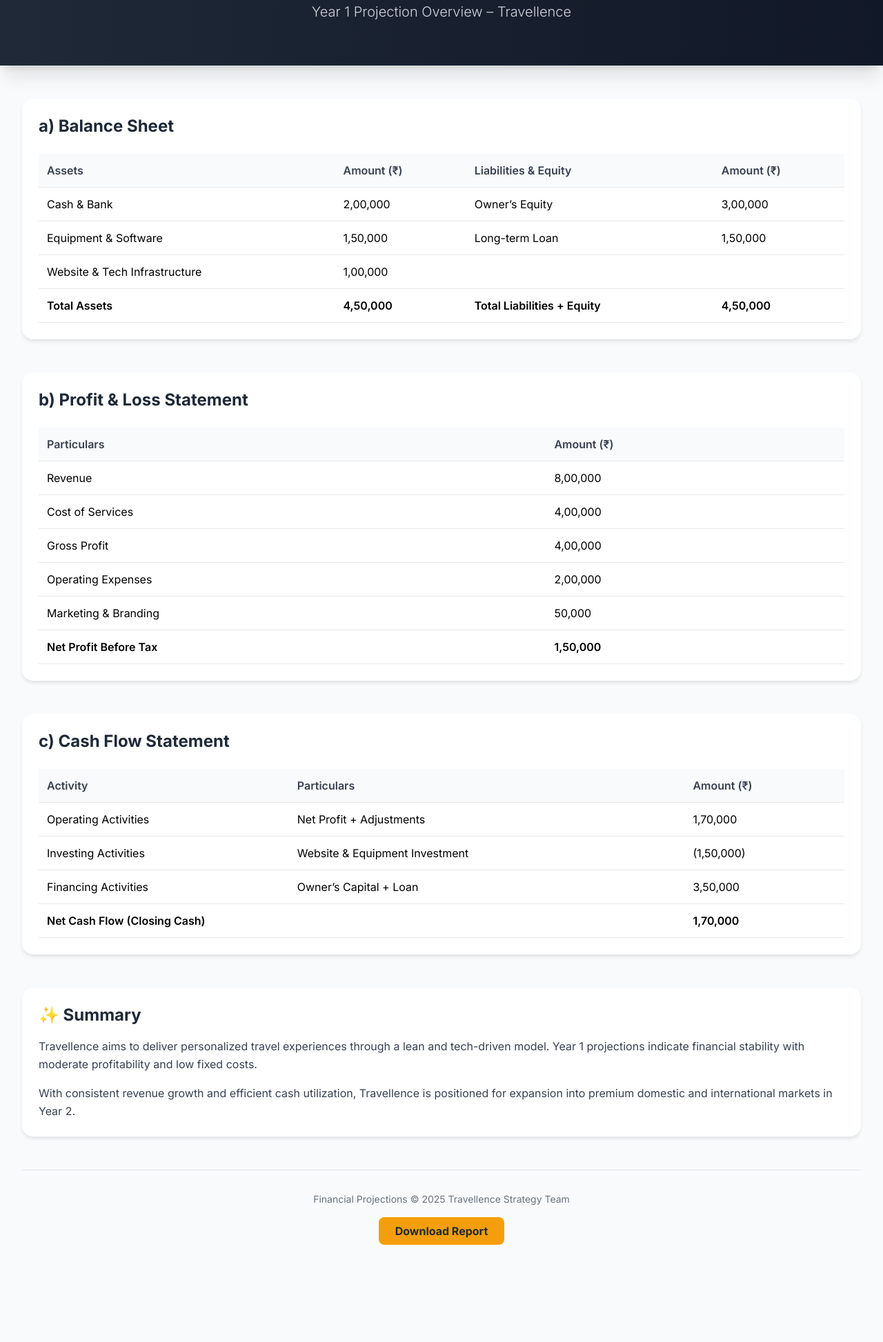
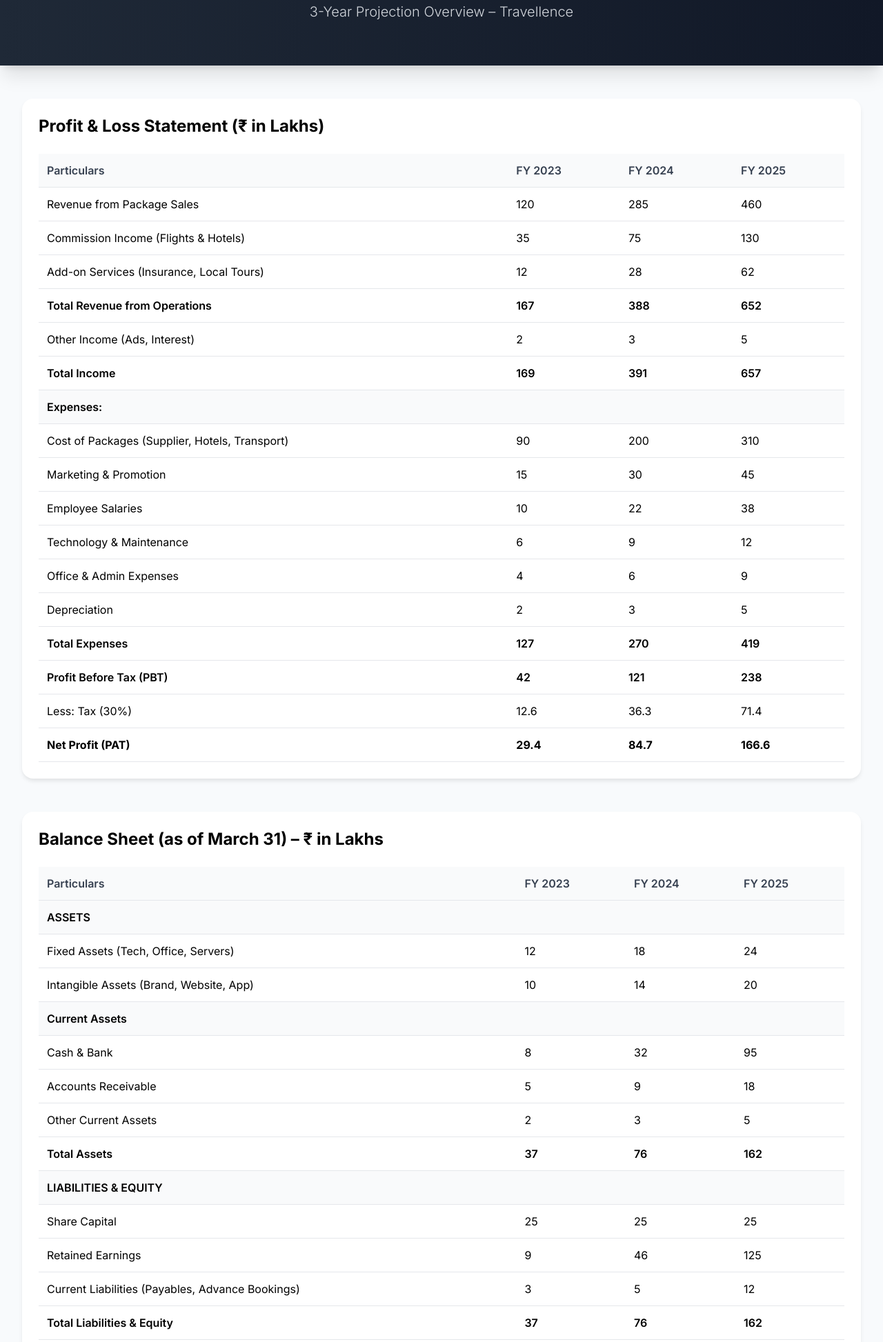
Before and after one commit to shrutipillaii/TRAVELLENCE, a plain HTML site: page financial_analysis.html in a window 1280 px wide. Shown: the part 193-2139 px from the top of the page at 69% size. Before the commit the page ends 2046 px from the top, so only its background shows below. Drawn offline with nearby package versions, Linux system fonts and the light colour scheme.

Commit message:
first commit

```diff
--- a/financial_analysis.html
+++ b/financial_analysis.html
@@ -1,11 +1,12 @@
 <!DOCTYPE html>
 <html lang="en">
 <head>
-    <meta charset="UTF-8">
-    <meta name="viewport" content="width=device-width, initial-scale=1.0">
+  <meta charset="UTF-8" />
+  <meta name="viewport" content="width=device-width, initial-scale=1.0" />
   <title>Financial Statements - Travellence</title>
-    <!-- Load Tailwind CSS -->
   <script src="https://cdn.tailwindcss.com"></script>
+  <!-- Add html2pdf.js -->
+  <script src="https://cdnjs.cloudflare.com/ajax/libs/html2pdf.js/0.9.3/html2pdf.bundle.min.js"></script>
   <style>
     @import url('https://fonts.googleapis.com/css2?family=Inter:wght@100..900&display=swap');
     html { scroll-behavior: smooth; }
@@ -28,32 +29,15 @@
     th, td { padding: 0.75rem; text-align: left; border-bottom: 1px solid #e5e7eb; }
     th { background-color: #f9fafb; font-weight: 600; color: #374151; }
   </style>
-    <script>
-        tailwind.config = {
-            theme: {
-                extend: {
-                    colors: {
-                        'trav-dark-blue': '#1f2937',
-                        'trav-gold': '#f59e0b',
-                        'trav-light': '#f8fafc',
-                    }
-                }
-            }
-        }
-    </script>
 </head>
+
 <body class="min-h-screen">
-    <!-- Header -->
   <header class="hero-bg text-white shadow-xl">
     <div class="max-w-7xl mx-auto px-4 sm:px-6 lg:px-8">
       <nav class="flex justify-between items-center py-5">
         <div class="flex items-center space-x-3">
-                    <div class="w-10 h-10 rounded-xl bg-trav-gold flex items-center justify-center font-extrabold text-trav-dark-blue text-lg shadow-md">
-                        TL
-                    </div>
-                    <div class="text-2xl font-black tracking-wider text-white">
-                        TRAVELLENCE
-                    </div>
+          <div class="w-10 h-10 rounded-xl bg-trav-gold flex items-center justify-center font-extrabold text-trav-dark-blue text-lg shadow-md">TL</div>
+          <div class="text-2xl font-black tracking-wider text-white">TRAVELLENCE</div>
         </div>
         <div class="hidden md:flex space-x-8 text-base font-medium">
           <a href="index.html" class="hover:text-trav-gold transition duration-200">Home</a>
@@ -64,142 +48,167 @@
           <a href="competitive_analysis.html" target="_blank" class="hover:text-trav-gold transition duration-200">Competitive Analysis</a>
           <a href="#" class="hover:text-trav-gold transition duration-200">Contact</a>
         </div>
-                <button class="md:hidden text-2xl p-2 rounded-lg hover:bg-white hover:bg-opacity-10 transition">
-                    &#9776;
-                </button>
       </nav>
       <div class="text-center pt-10 pb-16">
         <h1 class="text-4xl sm:text-6xl font-extrabold mb-4">
           Financial <span class="text-trav-gold">Statements</span>
         </h1>
         <p class="text-xl text-gray-300 font-light">
-                    Year 1 Projection Overview – Travellence
+          3-Year Projection Overview – Travellence
         </p>
       </div>
     </div>
   </header>
 
-    <!-- Main Content -->
   <main id="financials" class="max-w-7xl mx-auto px-4 sm:px-6 lg:px-8 py-12 space-y-12">
 
-        <!-- Balance Sheet -->
+        <!-- Profit & Loss Statement -->
         <section class="chart-card">
-            <h2 class="text-2xl font-bold text-trav-dark-blue mb-6">a) Balance Sheet</h2>
+            <h2 class="text-2xl font-bold text-trav-dark-blue mb-6">Profit & Loss Statement (₹ in Lakhs)</h2>
             <div class="overflow-x-auto">
                 <table>
                     <thead>
                         <tr>
-                            <th>Assets</th>
-                            <th>Amount (₹)</th>
-                            <th>Liabilities & Equity</th>
-                            <th>Amount (₹)</th>
+                            <th>Particulars</th>
+                            <th>FY 2023</th>
+                            <th>FY 2024</th>
+                            <th>FY 2025</th>
                         </tr>
                     </thead>
                     <tbody>
-                        <tr>
-                            <td>Cash & Bank</td>
-                            <td>2,00,000</td>
-                            <td>Owner’s Equity</td>
-                            <td>3,00,000</td>
-                        </tr>
-                        <tr>
-                            <td>Equipment & Software</td>
-                            <td>1,50,000</td>
-                            <td>Long-term Loan</td>
-                            <td>1,50,000</td>
-                        </tr>
-                        <tr>
-                            <td>Website & Tech Infrastructure</td>
-                            <td>1,00,000</td>
-                            <td></td>
-                            <td></td>
-                        </tr>
-                        <tr class="font-semibold">
-                            <td>Total Assets</td>
-                            <td>4,50,000</td>
-                            <td>Total Liabilities + Equity</td>
-                            <td>4,50,000</td>
-                        </tr>
+                        <tr><td>Revenue from Package Sales</td><td>120</td><td>285</td><td>460</td></tr>
+                        <tr><td>Commission Income (Flights & Hotels)</td><td>35</td><td>75</td><td>130</td></tr>
+                        <tr><td>Add-on Services (Insurance, Local Tours)</td><td>12</td><td>28</td><td>62</td></tr>
+                        <tr class="font-semibold border-t"><td>Total Revenue from Operations</td><td>167</td><td>388</td><td>652</td></tr>
+                        <tr><td>Other Income (Ads, Interest)</td><td>2</td><td>3</td><td>5</td></tr>
+                        <tr class="font-semibold border-t"><td>Total Income</td><td>169</td><td>391</td><td>657</td></tr>
+                        <tr class="bg-gray-50 font-semibold"><td colspan="4">Expenses:</td></tr>
+                        <tr><td>Cost of Packages (Supplier, Hotels, Transport)</td><td>90</td><td>200</td><td>310</td></tr>
+                        <tr><td>Marketing & Promotion</td><td>15</td><td>30</td><td>45</td></tr>
+                        <tr><td>Employee Salaries</td><td>10</td><td>22</td><td>38</td></tr>
+                        <tr><td>Technology & Maintenance</td><td>6</td><td>9</td><td>12</td></tr>
+                        <tr><td>Office & Admin Expenses</td><td>4</td><td>6</td><td>9</td></tr>
+                        <tr><td>Depreciation</td><td>2</td><td>3</td><td>5</td></tr>
+                        <tr class="font-semibold border-t"><td>Total Expenses</td><td>127</td><td>270</td><td>419</td></tr>
+                        <tr class="font-semibold"><td>Profit Before Tax (PBT)</td><td>42</td><td>121</td><td>238</td></tr>
+                        <tr><td>Less: Tax (30%)</td><td>12.6</td><td>36.3</td><td>71.4</td></tr>
+                        <tr class="font-bold text-trav-dark-blue"><td>Net Profit (PAT)</td><td>29.4</td><td>84.7</td><td>166.6</td></tr>
                     </tbody>
                 </table>
             </div>
         </section>
 
-        <!-- Profit & Loss -->
+        <!-- Balance Sheet -->
         <section class="chart-card">
-            <h2 class="text-2xl font-bold text-trav-dark-blue mb-6">b) Profit & Loss Statement</h2>
+            <h2 class="text-2xl font-bold text-trav-dark-blue mb-6">Balance Sheet (as of March 31) – ₹ in Lakhs</h2>
             <div class="overflow-x-auto">
                 <table>
                     <thead>
                         <tr>
                             <th>Particulars</th>
-                            <th>Amount (₹)</th>
+                            <th>FY 2023</th>
+                            <th>FY 2024</th>
+                            <th>FY 2025</th>
                         </tr>
                     </thead>
                     <tbody>
-                        <tr><td>Revenue</td><td>8,00,000</td></tr>
-                        <tr><td>Cost of Services</td><td>4,00,000</td></tr>
-                        <tr><td>Gross Profit</td><td>4,00,000</td></tr>
-                        <tr><td>Operating Expenses</td><td>2,00,000</td></tr>
-                        <tr><td>Marketing & Branding</td><td>50,000</td></tr>
-                        <tr class="font-semibold"><td>Net Profit Before Tax</td><td>1,50,000</td></tr>
+                        <tr class="bg-gray-50 font-semibold"><td colspan="4">ASSETS</td></tr>
+                        <tr><td>Fixed Assets (Tech, Office, Servers)</td><td>12</td><td>18</td><td>24</td></tr>
+                        <tr><td>Intangible Assets (Brand, Website, App)</td><td>10</td><td>14</td><td>20</td></tr>
+                        <tr class="bg-gray-50 font-semibold"><td colspan="4">Current Assets</td></tr>
+                        <tr><td>Cash & Bank</td><td>8</td><td>32</td><td>95</td></tr>
+                        <tr><td>Accounts Receivable</td><td>5</td><td>9</td><td>18</td></tr>
+                        <tr><td>Other Current Assets</td><td>2</td><td>3</td><td>5</td></tr>
+                        <tr class="font-semibold border-t"><td>Total Assets</td><td>37</td><td>76</td><td>162</td></tr>
+
+                        <tr class="bg-gray-50 font-semibold"><td colspan="4">LIABILITIES & EQUITY</td></tr>
+                        <tr><td>Share Capital</td><td>25</td><td>25</td><td>25</td></tr>
+                        <tr><td>Retained Earnings</td><td>9</td><td>46</td><td>125</td></tr>
+                        <tr><td>Current Liabilities (Payables, Advance Bookings)</td><td>3</td><td>5</td><td>12</td></tr>
+                        <tr class="font-semibold border-t"><td>Total Liabilities & Equity</td><td>37</td><td>76</td><td>162</td></tr>
                     </tbody>
                 </table>
             </div>
         </section>
 
-        <!-- Cash Flow -->
+        <!-- Cash Flow Statement -->
         <section class="chart-card">
-            <h2 class="text-2xl font-bold text-trav-dark-blue mb-6">c) Cash Flow Statement</h2>
+            <h2 class="text-2xl font-bold text-trav-dark-blue mb-6">Cash Flow Statement (₹ in Lakhs)</h2>
             <div class="overflow-x-auto">
                 <table>
                     <thead>
                         <tr>
-                            <th>Activity</th>
                             <th>Particulars</th>
-                            <th>Amount (₹)</th>
+                            <th>FY 2023</th>
+                            <th>FY 2024</th>
+                            <th>FY 2025</th>
                         </tr>
                     </thead>
                     <tbody>
-                        <tr><td>Operating Activities</td><td>Net Profit + Adjustments</td><td>1,70,000</td></tr>
-                        <tr><td>Investing Activities</td><td>Website & Equipment Investment</td><td>(1,50,000)</td></tr>
-                        <tr><td>Financing Activities</td><td>Owner’s Capital + Loan</td><td>3,50,000</td></tr>
-                        <tr class="font-semibold"><td colspan="2">Net Cash Flow (Closing Cash)</td><td>1,70,000</td></tr>
+                        <tr class="bg-gray-50 font-semibold"><td colspan="4">A. Operating Activities</td></tr>
+                        <tr><td>Net Profit Before Tax</td><td>42</td><td>121</td><td>238</td></tr>
+                        <tr><td>Add: Depreciation</td><td>2</td><td>3</td><td>5</td></tr>
+                        <tr><td>Change in Working Capital</td><td>-3</td><td>-6</td><td>-10</td></tr>
+                        <tr class="font-semibold border-t"><td>Net Cash from Operations</td><td>41</td><td>118</td><td>233</td></tr>
+
+                        <tr class="bg-gray-50 font-semibold"><td colspan="4">B. Investing Activities</td></tr>
+                        <tr><td>Purchase of Assets (Website, Office, Software)</td><td>-10</td><td>-8</td><td>-12</td></tr>
+                        <tr class="font-semibold border-t"><td>Net Cash from Investing</td><td>-10</td><td>-8</td><td>-12</td></tr>
+
+                        <tr class="bg-gray-50 font-semibold"><td colspan="4">C. Financing Activities</td></tr>
+                        <tr><td>Share Capital Introduced</td><td>25</td><td>—</td><td>—</td></tr>
+                        <tr class="font-semibold border-t"><td>Net Cash from Financing</td><td>25</td><td>—</td><td>—</td></tr>
+
+                        <tr class="font-semibold border-t"><td>Net Increase in Cash</td><td>56</td><td>110</td><td>221</td></tr>
+                        <tr><td>Opening Cash Balance</td><td>0</td><td>8</td><td>32</td></tr>
+                        <tr class="font-bold text-trav-dark-blue"><td>Closing Cash Balance</td><td>8</td><td>32</td><td>95</td></tr>
                     </tbody>
                 </table>
             </div>
         </section>
 
-        <!-- Summary -->
+        <!-- Performance Overview -->
         <section class="chart-card">
-            <h2 class="text-2xl font-bold text-trav-dark-blue mb-4">✨ Summary</h2>
-            <p class="text-gray-700 leading-relaxed mb-4">
-                Travellence aims to deliver personalized travel experiences through a lean and tech-driven model.
-                Year 1 projections indicate financial stability with moderate profitability and low fixed costs.
-            </p>
-            <p class="text-gray-700 leading-relaxed">
-                With consistent revenue growth and efficient cash utilization, Travellence is positioned for expansion
-                into premium domestic and international markets in Year 2.
-            </p>
+            <h2 class="text-2xl font-bold text-trav-dark-blue mb-6">Performance Overview (Key Metrics)</h2>
+            <div class="overflow-x-auto">
+                <table>
+                    <thead>
+                        <tr>
+                            <th>Metric</th>
+                            <th>FY 2023</th>
+                            <th>FY 2024</th>
+                            <th>FY 2025</th>
+                        </tr>
+                    </thead>
+                    <tbody>
+                        <tr><td>Revenue Growth</td><td>—</td><td>132%</td><td>68%</td></tr>
+                        <tr><td>Net Profit Margin</td><td>17.40%</td><td>21.60%</td><td>25.40%</td></tr>
+                        <tr><td>Return on Equity (ROE)</td><td>35%</td><td>45%</td><td>55%</td></tr>
+                        <tr><td>Debt-to-Equity</td><td>0</td><td>0</td><td>0 (Debt-Free)</td></tr>
+                    </tbody>
+                </table>
+            </div>
         </section>
-
-        <!-- Footer -->
   <footer class="mt-16 pt-8 border-t border-gray-200 text-center">
       <p class="text-sm text-gray-500">Financial Projections © 2025 Travellence Strategy Team</p>
-            <button class="mt-4 bg-trav-gold text-trav-dark-blue font-bold px-6 py-2 rounded-lg hover:bg-yellow-500 transition">
+      <button id="downloadPDF" class="mt-4 bg-trav-gold text-trav-dark-blue font-bold px-6 py-2 rounded-lg hover:bg-yellow-500 transition">
         Download Report
       </button>
     </footer>
-
   </main>
 
+  <!-- Script to handle PDF download -->
   <script>
-        document.addEventListener('DOMContentLoaded', function() {
-            const cards = document.querySelectorAll('.chart-card');
-            cards.forEach(card => {
-                card.addEventListener('mouseenter', () => card.style.transform = 'translateY(-4px)');
-                card.addEventListener('mouseleave', () => card.style.transform = 'translateY(0)');
-            });
+    document.getElementById('downloadPDF').addEventListener('click', function () {
+      const element = document.getElementById('financials');
+      const opt = {
+        margin: 0.3,
+        filename: 'Travellence_Financials.pdf',
+        image: { type: 'jpeg', quality: 0.98 },
+        html2canvas: { scale: 2 },
+        jsPDF: { unit: 'in', format: 'a4', orientation: 'portrait' }
+      };
+      html2pdf().set(opt).from(element).save();
     });
   </script>
 </body>
```
Lines whose indentation alone changed are shown as unchanged.
